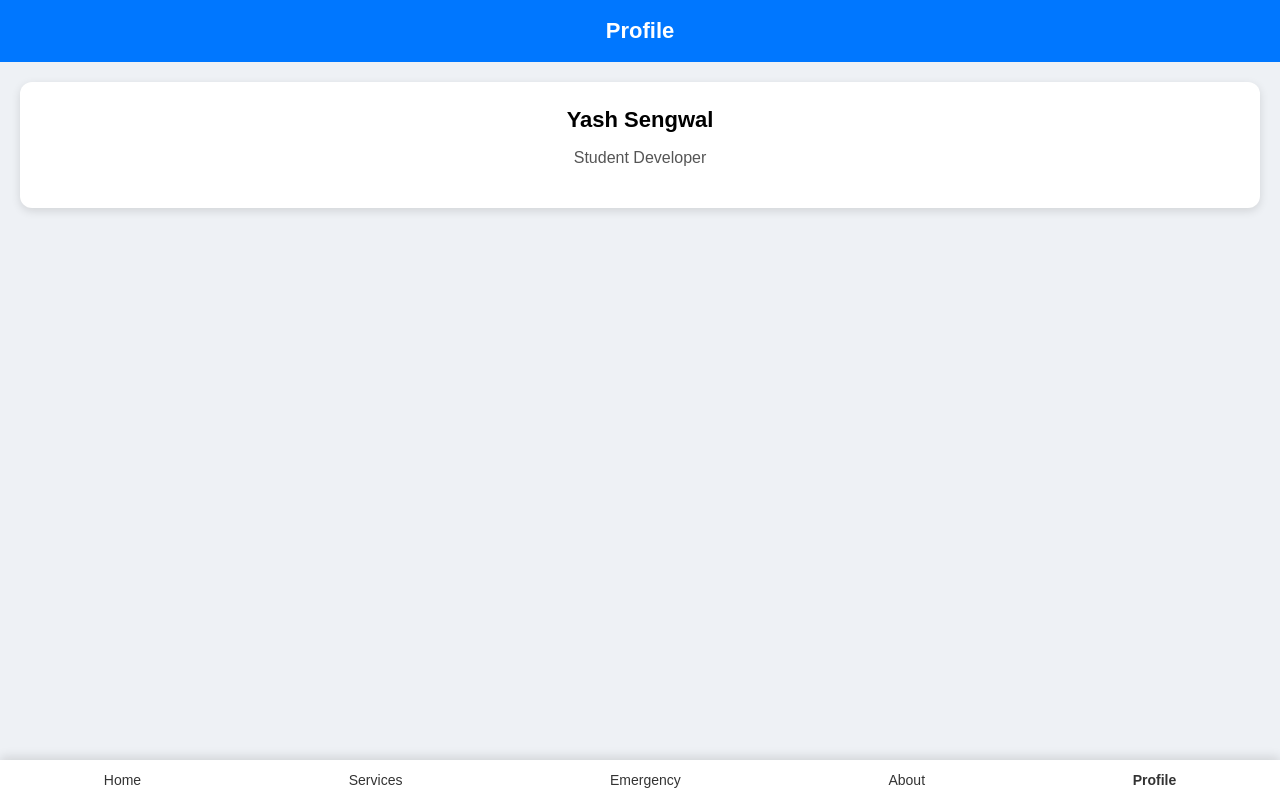
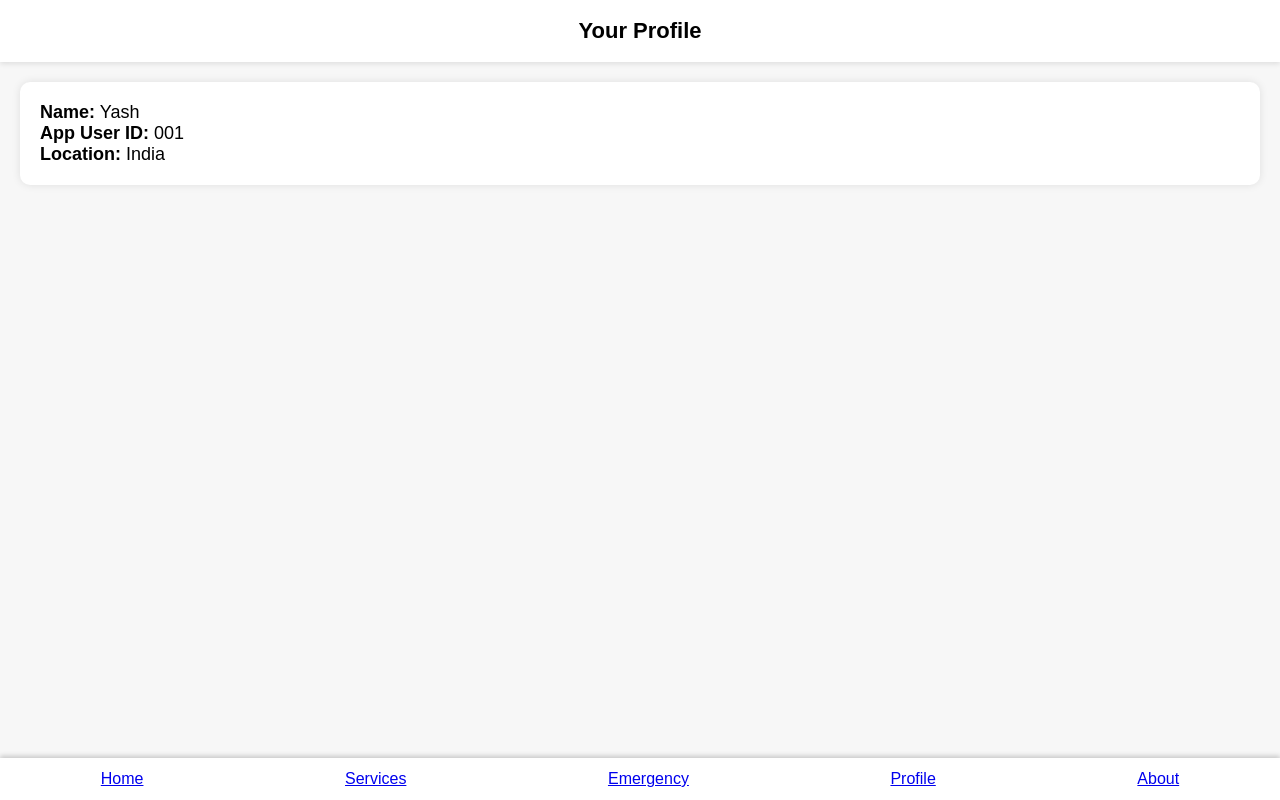
Before and after one commit to yog255992-del/Emergency, a plain HTML site: page Profile.html in a window 1280 px wide. Drawn offline with Linux system fonts and the light colour scheme.

Commit message:
Update Profile.html

```diff
--- a/Profile.html
+++ b/Profile.html
@@ -1,41 +1,44 @@
 <!DOCTYPE html>
 <html>
 <head>
-    <title>Profile</title>
-    <meta name="viewport" content="width=device-width, initial-scale=1">
+<meta charset="UTF-8">
+<meta name="viewport" content="width=device-width, initial-scale=1.0">
+<title>Your Profile</title>
+
 <style>
-        body { margin:0; font-family:Arial; background:#eef1f5; }
-        .topbar { background:#0077ff; padding:18px; color:white; font-size:22px; text-align:center; font-weight:bold; }
-        .card {
-            background:white; margin:20px; padding:25px;
-            border-radius:12px; text-align:center;
-            box-shadow:0 3px 10px rgba(0,0,0,0.12);
+body { margin:0; background:#f7f7f7; font-family:Arial; }
+header { background:white; padding:18px; text-align:center; font-size:22px; font-weight:bold; box-shadow:0 2px 5px rgba(0,0,0,0.1); }
+
+.box {
+  background:white; padding:20px; margin:20px;
+  border-radius:10px; box-shadow:0 0 8px rgba(0,0,0,0.1);
+  font-size:18px;
 }
-        .card h2 { margin:0; font-size:22px; }
-        .card p { color:#555; font-size:16px; }
-        .nav { position:fixed; bottom:0; left:0; right:0; background:white;
+
+.navbar {
+  position:fixed; bottom:0; width:100%; background:white;
   display:flex; justify-content:space-around; padding:12px 0;
-            box-shadow:0 -3px 10px rgba(0,0,0,0.12); }
-        .nav a { text-decoration:none; color:#333; font-size:14px; }
-        .active { color:#0077ff; font-weight:bold; }
+  box-shadow:0 -2px 5px rgba(0,0,0,0.2);
+}
 </style>
 </head>
 
 <body>
 
-<div class="topbar">Profile</div>
+<header>Your Profile</header>
 
-<div class="card">
-    <h2>Yash Sengwal</h2>
-    <p>Student Developer</p>
+<div class="box">
+  <b>Name:</b> Yash<br>
+  <b>App User ID:</b> 001<br>
+  <b>Location:</b> India<br>
 </div>
 
-<div class="nav">
+<div class="navbar">
   <a href="index.html">Home</a>
   <a href="services.html">Services</a>
   <a href="emergency.html">Emergency</a>
+  <a href="profile.html">Profile</a>
   <a href="about.html">About</a>
-    <a class="active" href="profile.html">Profile</a>
 </div>
 
 </body>
```
Lines whose indentation alone changed are shown as unchanged.
